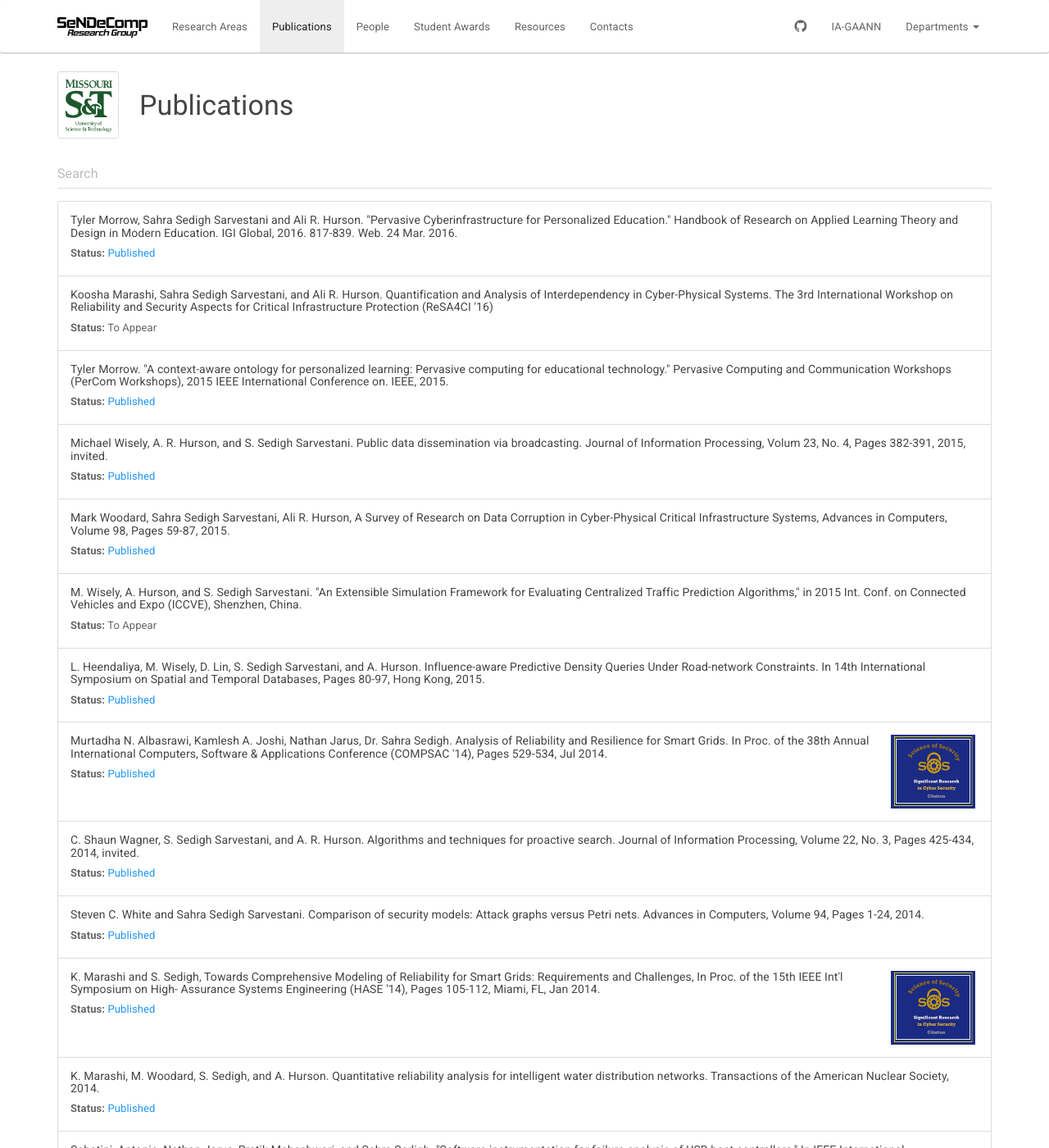
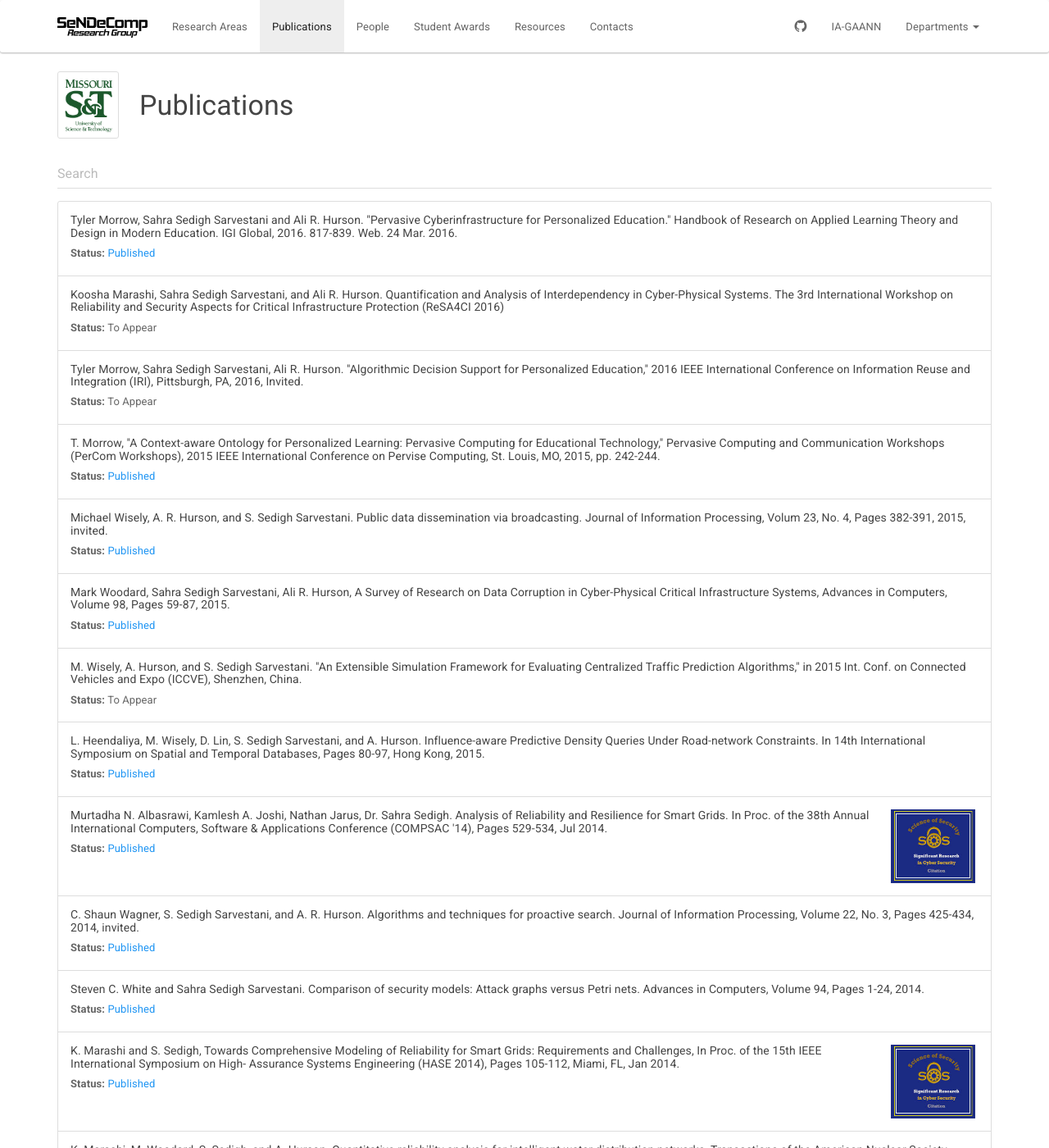
Before and after one commit to sendecomp/sendecomp-website, a Jekyll site: the page built from publications.html, in a window 1280 px wide and 1400 px high. Shown: the whole window at 82% size. Built offline with Jekyll 4.4.1, drawn with Linux system fonts in a browser that asks for light colours.

Commit message:
Updated publications.

```diff
--- a/_data/publications.yml
+++ b/_data/publications.yml
@@ -28,6 +28,13 @@
 #      - Quotes around the values are optional.
 #      - Non-required attributes with blank values can be ommitted completely.
 
+- citation: "Tyler Morrow, Sahra Sedigh Sarvestani, Ali R. Hurson. \"Algorithmic Decision Support for Personalized Education,\" 2016 IEEE International Conference on Information Reuse and Integration (IRI), Pittsburgh, PA, 2016, Invited."
+  year: 2016
+  status: "To Appear"
+  awards:
+  area: "per"
+  fulltext:
+
 - citation: "Nathan Jarus, Mark Woodard, Hadi Ataei, Koosha Marashi, Jing Lin, Ayman Faza, Pratik Maheshwari, and Sahra Sedigh Sarvestani. Survey on Cyber-Physical Systems."
   year:
   status: "Under Review"
@@ -35,7 +42,7 @@
   area: "cip"
   fulltext:
 
-- citation: "Koosha Marashi, Sahra Sedigh Sarvestani, and Ali R. Hurson. Quantification and Analysis of Interdependency in Cyber-Physical Systems. The 3rd International Workshop on Reliability and Security Aspects for Critical Infrastructure Protection (ReSA4CI '16)"
+- citation: "Koosha Marashi, Sahra Sedigh Sarvestani, and Ali R. Hurson. Quantification and Analysis of Interdependency in Cyber-Physical Systems. The 3rd International Workshop on Reliability and Security Aspects for Critical Infrastructure Protection (ReSA4CI 2016)"
   year: 2016
   status: "To Appear"
   awards:
@@ -63,7 +70,7 @@
   area: "per"
   fulltext: "http://link.springer.com/chapter/10.1007/978-3-319-22363-6_5"
 
-- citation: 'M. Wisely, A. Hurson, and S. Sedigh Sarvestani. "An Extensible Simulation Framework for Evaluating Centralized Traffic Prediction Algorithms," in 2015 Int. Conf. on Connected Vehicles and Expo (ICCVE), Shenzhen, China.'
+- citation: "M. Wisely, A. Hurson, and S. Sedigh Sarvestani. \"An Extensible Simulation Framework for Evaluating Centralized Traffic Prediction Algorithms,\" in 2015 Int. Conf. on Connected Vehicles and Expo (ICCVE), Shenzhen, China."
   year: 2015
   status: "To Appear"
   awards:
@@ -119,7 +126,7 @@
   area: "per"
   fulltext: "http://doi.org/10.2197/ipsjjip.23.382"
 
-- citation: "Tyler Morrow. \"A context-aware ontology for personalized learning: Pervasive computing for educational technology.\" Pervasive Computing and Communication Workshops (PerCom Workshops), 2015 IEEE International Conference on. IEEE, 2015."
+- citation: "T. Morrow, \"A Context-aware Ontology for Personalized Learning: Pervasive Computing for Educational Technology,\" Pervasive Computing and Communication Workshops (PerCom Workshops), 2015 IEEE International Conference on Pervise Computing, St. Louis, MO, 2015, pp. 242-244."
   year: 2015
   status: "Published"
   awards:
@@ -133,7 +140,7 @@
   area: "cip"
   fulltext: "http://dx.doi.org/10.13140/RG.2.1.1836.0081"
 
-- citation: "K. Marashi and S. Sedigh, Towards Comprehensive Modeling of Reliability for Smart Grids: Requirements and Challenges, In Proc. of the 15th IEEE Int'l Symposium on High- Assurance Systems Engineering (HASE '14), Pages 105-112, Miami, FL, Jan 2014."
+- citation: "K. Marashi and S. Sedigh, Towards Comprehensive Modeling of Reliability for Smart Grids: Requirements and Challenges, In Proc. of the 15th IEEE International Symposium on High- Assurance Systems Engineering (HASE 2014), Pages 105-112, Miami, FL, Jan 2014."
   year: 2014
   status: "Published"
   awards:
```
